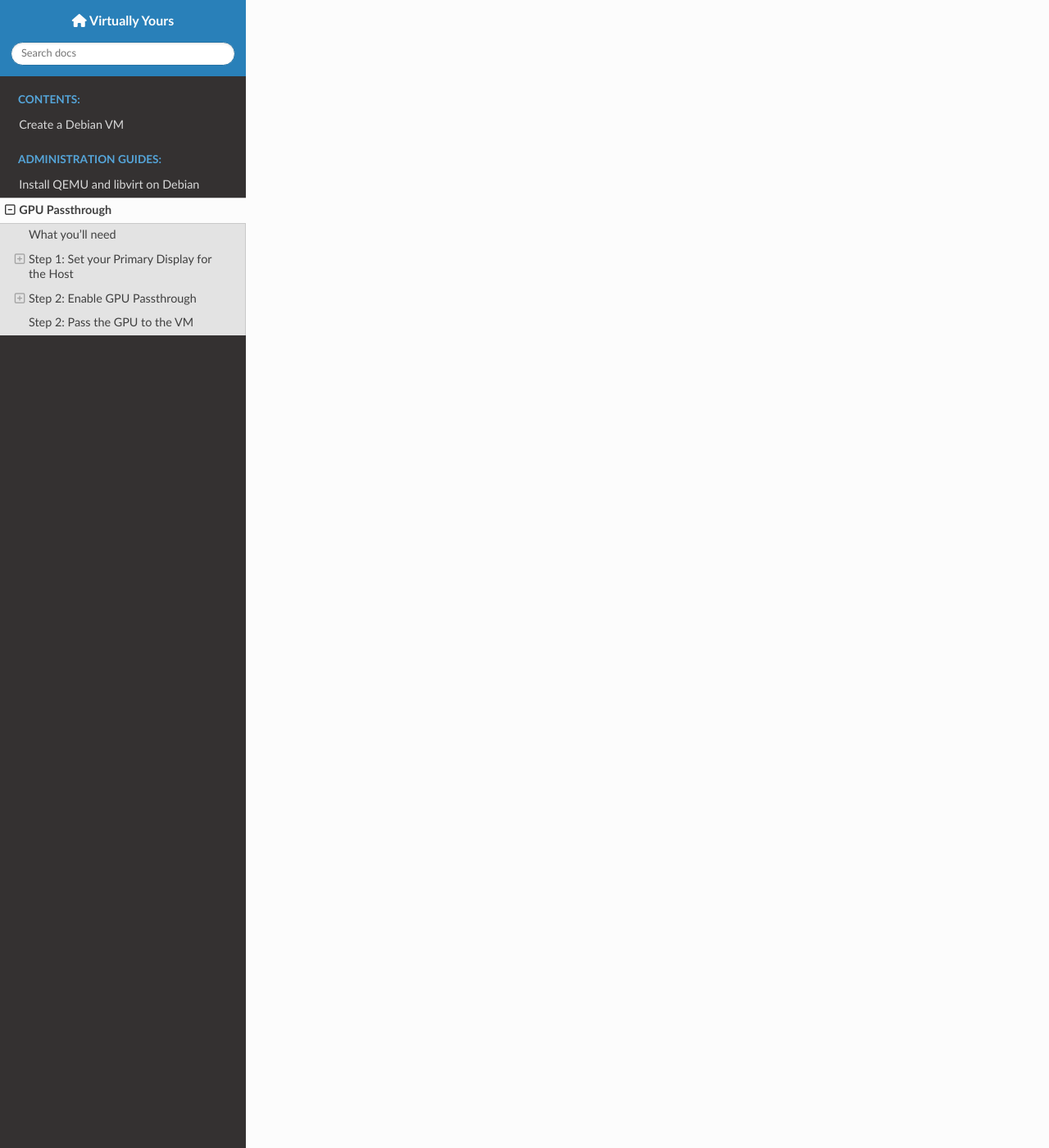
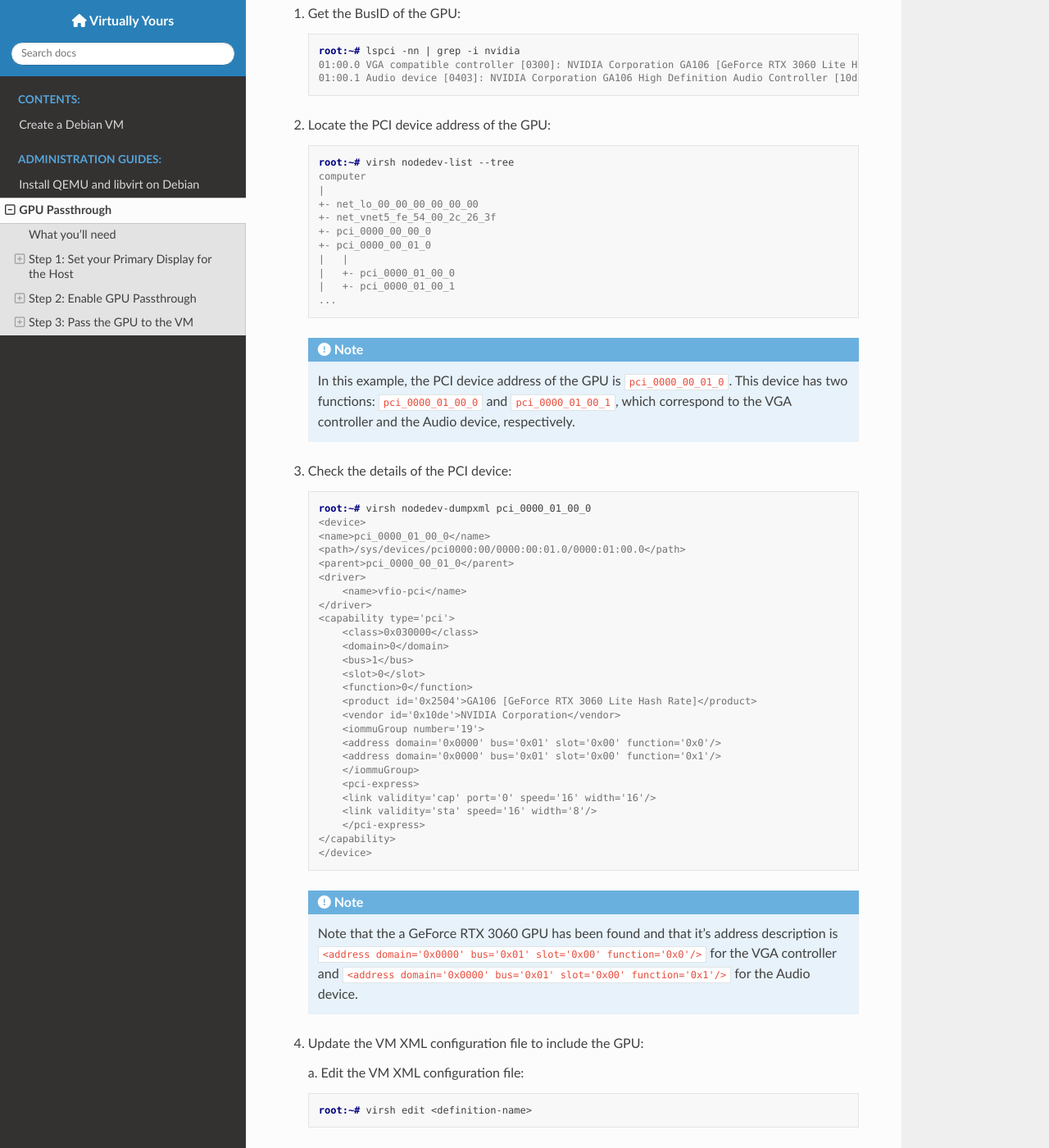
Before and after one commit to dpoulopoulos/virtually-yours, a Sphinx documentation site: the page built from docs/source/gpu-passthrough.md, in a window 1280 px wide and 1400 px high, scrolled down 4196 px. Shown: the whole window at 82% size. Built offline with Sphinx 7.4.7 and the Read the Docs theme 3.1.0, drawn with Linux system fonts in a browser that asks for light colours; nearby versions of some CDN libraries; some of the changed text lies outside the part shown.

Commit message:
docs: Complete the GPU passthrough page
Introduce the third, and final step of the GPU passthrough guide: Pass
the GPU to the VM.

Signed-off-by: Dimitris Poulopoulos <dimitris.a.poulopoulos@gmail.com>

````diff
--- a/docs/source/gpu-passthrough.md
+++ b/docs/source/gpu-passthrough.md
@@ -10,6 +10,7 @@ essential step for setting up a VM to function as a Machine Learning (ML) server
 * A Debian-based system.
 * Root access to the host machine.
 * A working [QEMU/KVM installation](qemu-kvm).
+* A [running VM](debian).
 * Access to the BIOS settings of the host machine.
 * A dedicated GPU that is not being used by the host (e.g., a dedicated NVIDIA GPU).
 
@@ -178,6 +179,133 @@ Verify that the GPU is bound to the VFIO driver:
         Kernel driver in use: vfio-pci
     ```
 
-## Step 2: Pass the GPU to the VM
+## Step 3: Pass the GPU to the VM
 
-🚧 🚧 🚧 This step is coming soon. 🚧 🚧 🚧
+The final step is to pass the GPU to the VM. This step involves updating the VM XML configuration
+file to include the GPU. The following instructions assume that you have already created a VM and
+you have an NVIDIA GPU.
+
+### What you'll need
+
+To complete this step, you will need:
+
+* A running VM.
+* A dedicated GPU that is not being used by the host.
+
+### Procedure
+
+Follow the steps below to pass the GPU to the VM.
+
+1. Get the BusID of the GPU:
+
+    ```console
+    root:~# lspci -nn | grep -i nvidia
+    01:00.0 VGA compatible controller [0300]: NVIDIA Corporation GA106 [GeForce RTX 3060 Lite Hash Rate] [10de:2504] (rev a1)
+    01:00.1 Audio device [0403]: NVIDIA Corporation GA106 High Definition Audio Controller [10de:228e] (rev a1)
+    ```
+
+1. Locate the PCI device address of the GPU:
+
+    ```console
+    root:~# virsh nodedev-list --tree
+    computer
+    |
+    +- net_lo_00_00_00_00_00_00
+    +- net_vnet5_fe_54_00_2c_26_3f
+    +- pci_0000_00_00_0
+    +- pci_0000_00_01_0
+    |   |
+    |   +- pci_0000_01_00_0
+    |   +- pci_0000_01_00_1
+    ...
+    ```
+
+    ```{note}
+    In this example, the PCI device address of the GPU is `pci_0000_00_01_0`. This device has two
+    functions: `pci_0000_01_00_0` and `pci_0000_01_00_1`, which correspond to the VGA controller
+    and the Audio device, respectively.
+    ```
+
+1. Check the details of the PCI device:
+
+    ```console
+    root:~# virsh nodedev-dumpxml pci_0000_01_00_0
+    <device>
+    <name>pci_0000_01_00_0</name>
+    <path>/sys/devices/pci0000:00/0000:00:01.0/0000:01:00.0</path>
+    <parent>pci_0000_00_01_0</parent>
+    <driver>
+        <name>vfio-pci</name>
+    </driver>
+    <capability type='pci'>
+        <class>0x030000</class>
+        <domain>0</domain>
+        <bus>1</bus>
+        <slot>0</slot>
+        <function>0</function>
+        <product id='0x2504'>GA106 [GeForce RTX 3060 Lite Hash Rate]</product>
+        <vendor id='0x10de'>NVIDIA Corporation</vendor>
+        <iommuGroup number='19'>
+        <address domain='0x0000' bus='0x01' slot='0x00' function='0x0'/>
+        <address domain='0x0000' bus='0x01' slot='0x00' function='0x1'/>
+        </iommuGroup>
+        <pci-express>
+        <link validity='cap' port='0' speed='16' width='16'/>
+        <link validity='sta' speed='16' width='8'/>
+        </pci-express>
+    </capability>
+    </device>
+    ```
+
+    ```{note}
+    Note that the a GeForce RTX 3060 GPU has been found and that it's address description is
+    `<address domain='0x0000' bus='0x01' slot='0x00' function='0x0'/>` for the VGA controller and
+    `<address domain='0x0000' bus='0x01' slot='0x00' function='0x1'/>` for the Audio device.
+    ```
+
+1. Update the VM XML configuration file to include the GPU:
+
+    a. Edit the VM XML configuration file:
+
+    ```console
+    root:~# virsh edit <definition-name>
+    ```
+
+    b. Add the following lines to the XML configuration file, under the `<devices>` section:
+
+    ```xml
+    <hostdev mode='subsystem' type='pci' managed='yes'>
+      <source>
+        <address domain='0x0000' bus='0x01' slot='0x00' function='0x0'/>
+      </source>
+        <address type='pci' domain='0x0000' bus='0x00' slot='0x05' function='0x0'/>
+    </hostdev>
+    <hostdev mode='subsystem' type='pci' managed='yes'>
+      <source>
+        <address domain='0x0000' bus='0x01' slot='0x00' function='0x1'/>
+      </source>
+        <address type='pci' domain='0x0000' bus='0x00' slot='0x06' function='0x0'/>
+    </hostdev>
+    ```
+
+    ```{important}
+    Replace the `address` values with the values from the previous step.
+    ```
+
+    c. Save the changes and exit the editor.
+
+1. Reboot the VM:
+
+    ```console
+    root:~# virsh reboot <definition-name>
+    ```
+
+### Verify
+
+Verify that the GPU is passed to the VM. SSH to the VM and check if the GPU is detected:
+
+```console
+user:~$ lspci | grep -i nvidia
+00:05.0 VGA compatible controller: NVIDIA Corporation GA106 [GeForce RTX 3060 Lite Hash Rate] (rev a1)
+00:06.0 Audio device: NVIDIA Corporation GA106 High Definition Audio Controller (rev a1)
+```
````
